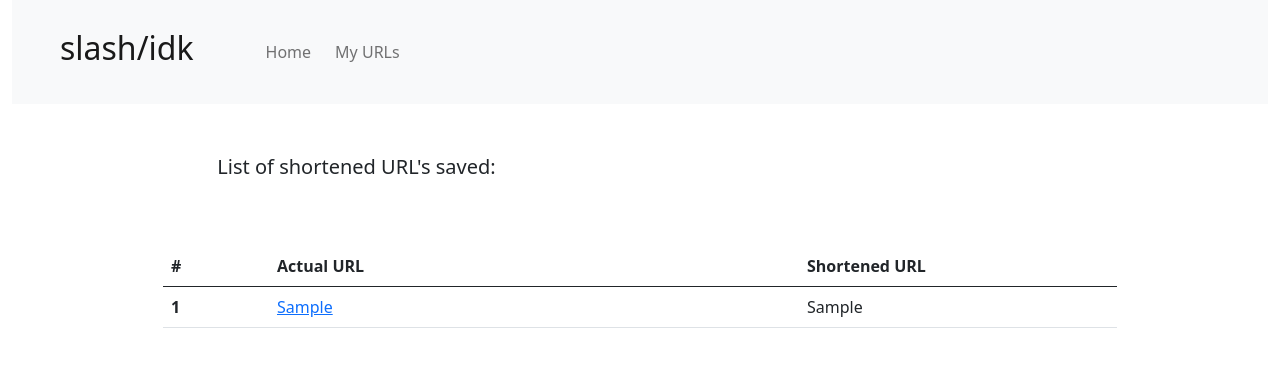
After one commit to mhmdkanj/slash-idk, a Django app: page /my/urls/ in a window 1280 px wide. The commit adds this page. Shown: the top 367 px of the page. Run offline with Django 3.2, Linux system fonts and the light colour scheme; tables that the repository leaves empty hold one stand-in row (values such as "Sample post").

Commit message:
feat: add list view of shortened URLs

```diff
--- /dev/null
+++ b/src/shortener/templates/shortener/shortener_list.html
@@ -0,0 +1,36 @@
+{% extends 'base.html' %}
+
+{% block content %}
+
+<div class="row justify-content-center mt-5">
+    <div class="col-lg-8">
+        <p class="lead">
+            List of shortened URL's saved:
+        </p>
+    </div>
+</div>
+
+<div class="row justify-content-center mt-5">
+    <div class="col-lg-9 d-flex justify-content-center">
+        <table class="table table-hover">
+            <thead>
+            <tr>
+                <th class="col-lg-1" scope="col">#</th>
+                <th class="col-lg-5" scope="col">Actual URL</th>
+                <th class="col-lg-3" scope="col">Shortened URL</th>
+            </tr>
+            </thead>
+            <tbody>
+            {% for instance in object_list %}
+            <tr>
+                <th scope="row">{{ instance.id }}</th>
+                <td><a href="{{ instance.original }}">{{ instance.original }}</a></td>
+                <td>{{ instance.shortened }}</td>
+            </tr>
+            {% endfor %}
+            </tbody>
+        </table>
+    </div>
+</div>
+
+{% endblock %}
--- a/src/shortener/urls.py
+++ b/src/shortener/urls.py
@@ -5,4 +5,5 @@ urlpatterns = [
     path("", views.create_shortened_url_view, name="create-shortened-url"),
     path("<slug:shortened>/", views.redirect_from_shortened_url_view, name="redirection-from-shortened-url"),
     path("suggest/name/", views.suggest_shortened_name_view, name="suggest-shortened-name"),
+    path("my/urls/", views.ShortenerListView.as_view(), name="shortener-list"),
 ]
--- a/src/shortener/views.py
+++ b/src/shortener/views.py
@@ -2,6 +2,7 @@ import string
 import random
 from django.shortcuts import render, redirect, get_object_or_404
 from django.urls import reverse
+from django.views.generic import ListView
 from .models import Shortener
 from .forms import ShortenerForm
 
@@ -37,3 +38,7 @@ def suggest_shortened_name_view(request, *args, **kwargs):
     while Shortener.objects.filter(shortened=suggestion):
         suggestion = get_random_name(5)
     return create_shortened_url_view(request, suggestion=suggestion, *args, **kwargs)
+
+class ShortenerListView(ListView):
+    template_name = "shortener/shortener_list.html"
+    queryset = Shortener.objects.all()
--- a/src/templates/base.html
+++ b/src/templates/base.html
@@ -19,7 +19,7 @@
             <div class="collapse navbar-collapse" id="navbarNavAltMarkup">
             <div class="navbar-nav">
                 <a class="nav-item nav-link pr-3" href="/">Home</a>
-                <a class="nav-item nav-link px-3" href="#">My URLs</a>
+                <a class="nav-item nav-link px-3" href="/my/urls/">My URLs</a>
             </div>
             </div>
         </nav>
```
